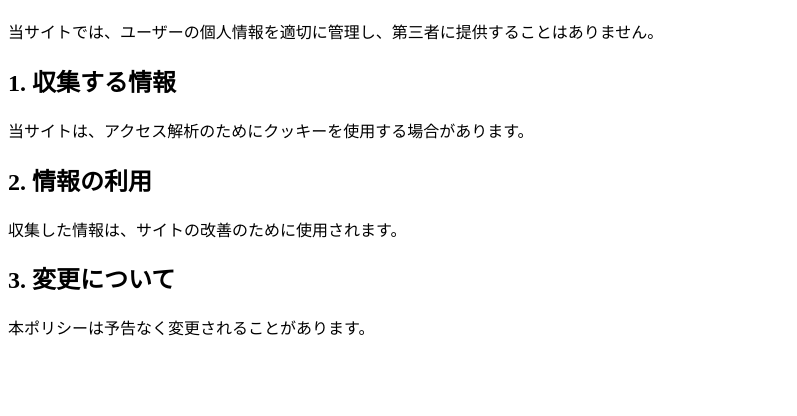
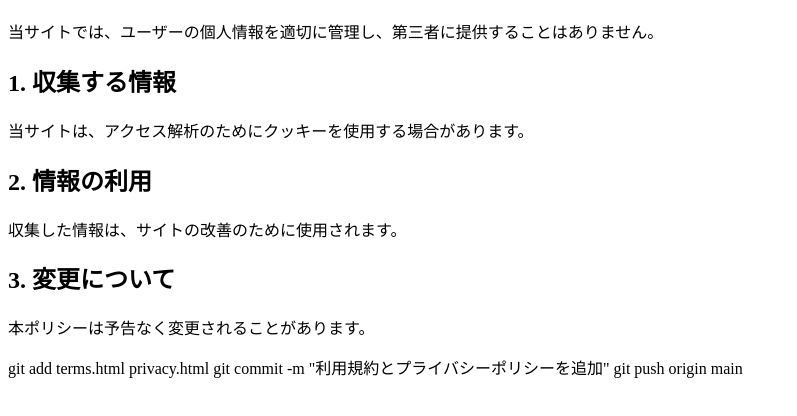
Before and after one commit to AKKY0919/akky-autopost, a plain HTML site: page privacy.html in a window 1280 px wide. Shown: the part 70-486 px from the top of the page, without its empty margins (0-797 px from the left). Drawn offline with Linux system fonts and the light colour scheme.

Commit message:
Update privacy.html

```diff
--- a/privacy.html
+++ b/privacy.html
@@ -16,3 +16,6 @@
     <p>本ポリシーは予告なく変更されることがあります。</p>
 </body>
 </html>
+git add terms.html privacy.html
+git commit -m "利用規約とプライバシーポリシーを追加"
+git push origin main
```
